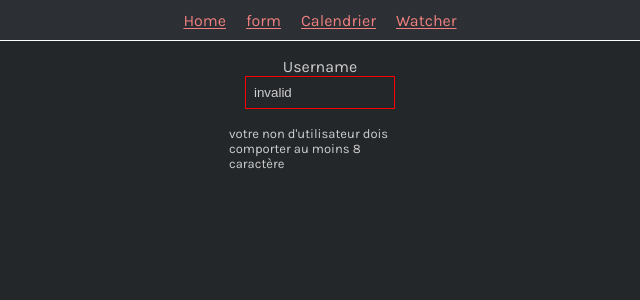
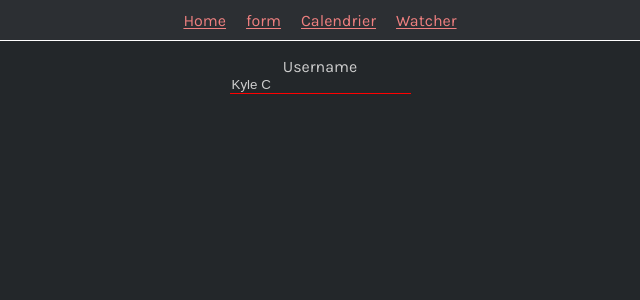
Before and after one commit to LyneQ/Pastabox, a Vue app: page /Form in a window 1280 px wide. Shown: the top 300 px of the page, without its empty margins (320-960 px from the left). Built offline with nearby package versions, Linux system fonts and the light colour scheme.

Commit message:
correction du style des boutons et ajout d'un bouton de validation pour le formulaire

```diff
--- /dev/null
+++ b/src/components/Alert-button.vue
@@ -0,0 +1,18 @@
+<script setup>
+const props = defineProps(['username'])
+</script>
+
+<template>
+  <input type="button"
+         value="Envoyer"
+         @click="$emit('alert', props.username ? props.username : 'Missing username')">
+</template>
+
+<style scoped>
+
+.disable {
+  cursor: not-allowed;
+
+}
+
+</style>
--- a/src/components/WatcherField.vue
+++ b/src/components/WatcherField.vue
@@ -66,7 +66,7 @@ input[type=button] {
 }
 input[type=button]:hover {
   cursor: pointer;
-  border-color: darkgray;
+  border-color: lightcoral;
   transition: all 0.5s;
 
 }
--- a/src/views/FormView.vue
+++ b/src/views/FormView.vue
@@ -1,20 +1,25 @@
 <script setup>
-
+import AlertButton from "@/components/Alert-button.vue";
 import {computed, onMounted, ref} from "vue";
 
-const username = defineModel({ default: 'invalid'});
+const input = ref(null);
+const username = defineModel({ default: 'Kyle C'});
 
-const inputData = computed({
+const inputDataValidity = computed({
   get: () => username.value.replaceAll(' ', ''),
   set: (value) => { username.value = value.toString() },
 })
 
-const input = ref(null);
 onMounted(()=>{
   // used to focus user attention on a specific element on load
   input.value.focus()
   console.log("[Info] Form View loaded successfully");
 })
+
+
+function eventExecutor(arg) {
+  alert(`Bonjour ${arg} !`)
+}
 </script>
 
 <template>
@@ -23,9 +28,11 @@ onMounted(()=>{
     <input type="text"
            placeholder="enter a username"
            ref="input"
-           :class=" inputData.length < 8 && inputData.length !== 0 ? 'invalid-input' : '' "
+           :class=" inputDataValidity.length < 8 ? 'invalid-input' : '' "
            v-model="username" />
-    <p :class="inputData.length < 8 && inputData.length !== 0 ? 'invalid-warning' : 'valid-warning' ">votre non d'utilisateur dois comporter au moins 8 caractère </p>
+    <div v-show="inputDataValidity.length >= 8 ">
+      <alert-button @alert="eventExecutor" :username="username" />
+    </div>
   </div>
 </template>
 
@@ -38,14 +45,36 @@ onMounted(()=>{
 
     margin-top: 1rem;
   }
-  .form-view input {
+  input[type=text] {
+    border: none;
+    border-bottom: 1px solid #ccc;
+    outline: none;
+    background-color: transparent;
+  }
+
+  input[type=text]:focus {
+    border-color: lightcoral;
+  }
+
+  .disableInput {
+    cursor: not-allowed;
+    border-color: lightgray;
+  }
+
+  input[type=button]{
     border: 1px solid #ccc;
+    border-radius: 8px;
     background: none;
+    margin-top: 5px;
     padding: 0.5rem;
-
     outline: none;
-
     width: 150px;
+    transition: all 0.5s;
+  }
+  input[type="button"]:hover{
+    cursor: pointer;
+    border-color: lightcoral;
+    transition: all 0.5s;
   }
 
   .invalid-input {
--- a/src/views/Watcher.vue
+++ b/src/views/Watcher.vue
@@ -6,7 +6,6 @@ import WatcherField from "@/components/WatcherField.vue";
 
 <template>
   <div>
-
     <WatcherField/>
   </div>
 </template>
```
